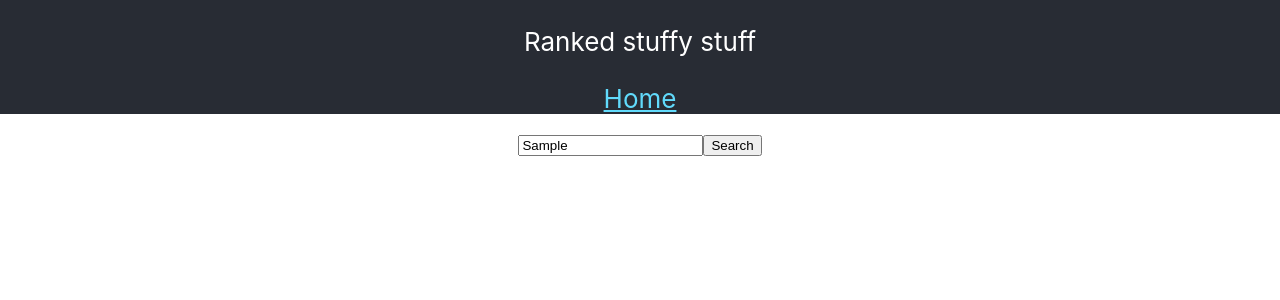
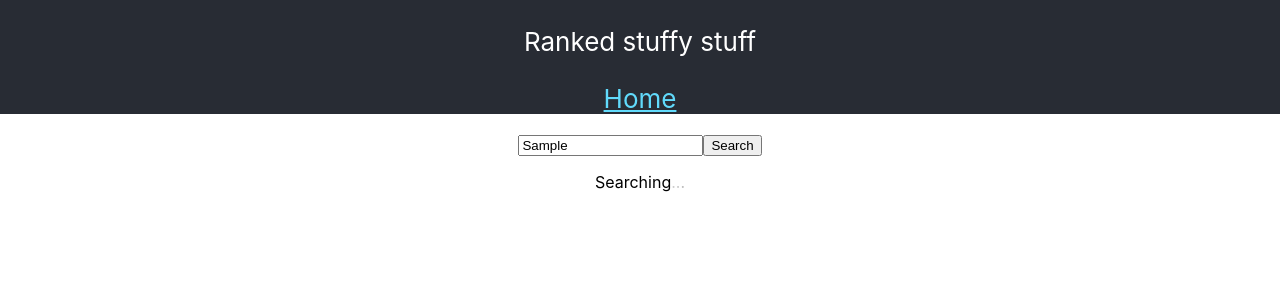
Before and after one commit to Ataww/wows-stats, a React (Create React App) app: page / in a window 1280 px wide. Both pictures are taken after typing "Sample" into the empty fields and a click on the button "Search". Shown: the top 300 px of the page. Built offline with nearby package versions, Linux system fonts and the light colour scheme; no server answers.

Commit message:
Stability improvement

```diff
--- a/package.json
+++ b/package.json
@@ -38,6 +38,7 @@
     ]
   },
   "devDependencies": {
-    "@types/lodash": "^4.14.135"
+    "@types/lodash": "^4.14.135",
+    "node-sass": "^4.12.0"
   }
 }
--- a/src/Profile.tsx
+++ b/src/Profile.tsx
@@ -1,17 +1,28 @@
 import React, { useState, useEffect } from "react";
 import { getPlayerProfile } from "./repository/PlayerRepository";
 import { Link } from "react-router-dom";
+import { Loading } from "./components";
 
 export default ({ id }: { id: number }) => {
   const [user, setUser] = useState<any>(undefined);
+  const [isLoaded, setLoaded] = useState(false);
+  const [delay, setDelay] = useState(false);
+
+  useEffect(() => {
+    const timeout = setTimeout(() => setDelay(true), 300);
+    return () => {
+      clearTimeout(timeout);
+    };
+  }, []);
   useEffect(() => {
     getPlayerProfile(id).then(response => {
       setUser(response.data[id]);
+      setLoaded(true);
     });
   }, [id]);
 
-  return user === undefined ? (
-    <div>Loading...</div>
+  return !(isLoaded && delay) ? (
+    <Loading />
   ) : (
     <div>
       <h1>{user.nickname}</h1>
--- a/src/Search.tsx
+++ b/src/Search.tsx
@@ -1,23 +1,26 @@
-import React, { useState, useEffect, useCallback } from "react";
+import React, { useState, useEffect, useCallback, useMemo } from "react";
 import { Link } from "react-router-dom";
 import { findPlayer } from "./repository/PlayerRepository";
 import PlayerAccount from "./domain/PlayerAccount";
 import Axios from "axios";
-
-const cancelHandle = Axios.CancelToken.source();
+import { Loading } from "./components";
 
 export default () => {
   const [query, setQuery] = useState("");
   const [result, setResult] = useState<PlayerAccount>();
+  const [isSearching, setSearching] = useState(false);
 
+  const cancelHandle = useMemo(() => Axios.CancelToken.source(), []);
   const doSearch = useCallback(async () => {
+    setSearching(true);
     const found = await findPlayer(query, {
       cancelToken: cancelHandle.token
     });
     setResult(Object.values(found.data)[0]);
-  }, [query]);
+    setSearching(false);
+  }, [query, cancelHandle.token]);
 
-  useEffect(() => () => cancelHandle.cancel(), []);
+  useEffect(() => () => cancelHandle.cancel(), [cancelHandle]);
   return (
     <form
       onSubmit={e => {
@@ -35,8 +38,10 @@ export default () => {
         <button onClick={doSearch}>Search</button>
       </div>
       <div>
-        {result && (
+        {result ? (
           <Link to={`profile/${result.account_id}`}>{result.nickname}</Link>
+        ) : (
+          isSearching && <Loading text="Searching" />
         )}
       </div>
     </form>
--- a/src/Season.tsx
+++ b/src/Season.tsx
@@ -1,5 +1,5 @@
 import Axios from "axios";
-import React, { useEffect, useState } from "react";
+import React, { useEffect, useState, useMemo } from "react";
 import { RankedStats } from "./domain/PlayerStats";
 import Warship from "./domain/Ship";
 import { PlayerShipRankedStats } from "./domain/ShipStats";
@@ -9,19 +9,26 @@ import {
 } from "./repository/RankedRepository";
 import { getShips } from "./repository/ShipRepository";
 import { IdIndexedData } from "./domain/ApiResponse";
-
-const cancelHandle = Axios.CancelToken.source();
+import { Loading } from "./components";
 
 export default ({ id, seasonId }: { id: number; seasonId: number }) => {
   const [stats, setStats] = useState<RankedStats>();
   const [shipStats, setShipStats] = useState<PlayerShipRankedStats>();
   const [ships, setShips] = useState<IdIndexedData<Warship>>({});
   const [isLoaded, setLoaded] = useState(false);
-
-  useEffect(() => () => cancelHandle.cancel(), []);
+  const [delay, setDelay] = useState(false);
 
   useEffect(() => {
-    console.log(Object.keys(ships).length);
+    const timeout = setTimeout(() => setDelay(true), 300);
+    return () => {
+      clearTimeout(timeout);
+    };
+  }, []);
+
+  const cancelHandle = useMemo(() => Axios.CancelToken.source(), []);
+  useEffect(() => () => cancelHandle.cancel(), [cancelHandle]);
+
+  useEffect(() => {
     if (
       stats &&
       stats.seasons[seasonId] &&
@@ -40,7 +47,7 @@ export default ({ id, seasonId }: { id: number; seasonId: number }) => {
         setStats(response.data[id]);
       }
     );
-  }, [id, seasonId]);
+  }, [id, seasonId, cancelHandle.token]);
 
   useEffect(() => {
     getRankedShipsStats(
@@ -51,7 +58,7 @@ export default ({ id, seasonId }: { id: number; seasonId: number }) => {
     ).then(response => {
       setShipStats(response.data);
     });
-  }, [id, seasonId]);
+  }, [id, seasonId, cancelHandle.token]);
 
   useEffect(() => {
     if (shipStats && shipStats[id] && shipStats[id].length > 0) {
@@ -65,9 +72,9 @@ export default ({ id, seasonId }: { id: number; seasonId: number }) => {
         setShips(response.data);
       });
     }
-  }, [shipStats, id]);
+  }, [shipStats, id, cancelHandle.token]);
 
-  return isLoaded ? (
+  return isLoaded && delay ? (
     <div>
       <div className="season-stats">
         <h3>Season {seasonId}</h3>
@@ -121,6 +128,6 @@ export default ({ id, seasonId }: { id: number; seasonId: number }) => {
       </div>
     </div>
   ) : (
-    <div>Loading...</div>
+    <Loading />
   );
 };
--- /dev/null
+++ b/src/components/index.tsx
@@ -0,0 +1 @@
+export { default as Loading } from "./loading/Loading";
--- /dev/null
+++ b/src/components/loading/Loading.tsx
@@ -0,0 +1,11 @@
+import React from "react";
+import "./loading.scss";
+
+export default (props: { text?: string }) => (
+  <p className="saving">
+    {props.text || "Loading"}
+    <span>.</span>
+    <span>.</span>
+    <span>.</span>
+  </p>
+);
--- /dev/null
+++ b/src/components/loading/loading.scss
@@ -0,0 +1,28 @@
+@keyframes blink {
+  0% {
+    opacity: 0.2;
+  }
+  20% {
+    opacity: 1;
+  }
+  100% {
+    opacity: 0.2;
+  }
+}
+
+.saving {
+  span {
+    animation-name: blink;
+    animation-duration: 1.4s;
+    animation-iteration-count: infinite;
+    animation-fill-mode: both;
+  }
+
+  span:nth-child(2) {
+    animation-delay: 0.2s;
+  }
+
+  span:nth-child(3) {
+    animation-delay: 0.4s;
+  }
+}
```
Also changed, not shown: 1 other file (tests, documents, lock files or other folders).
